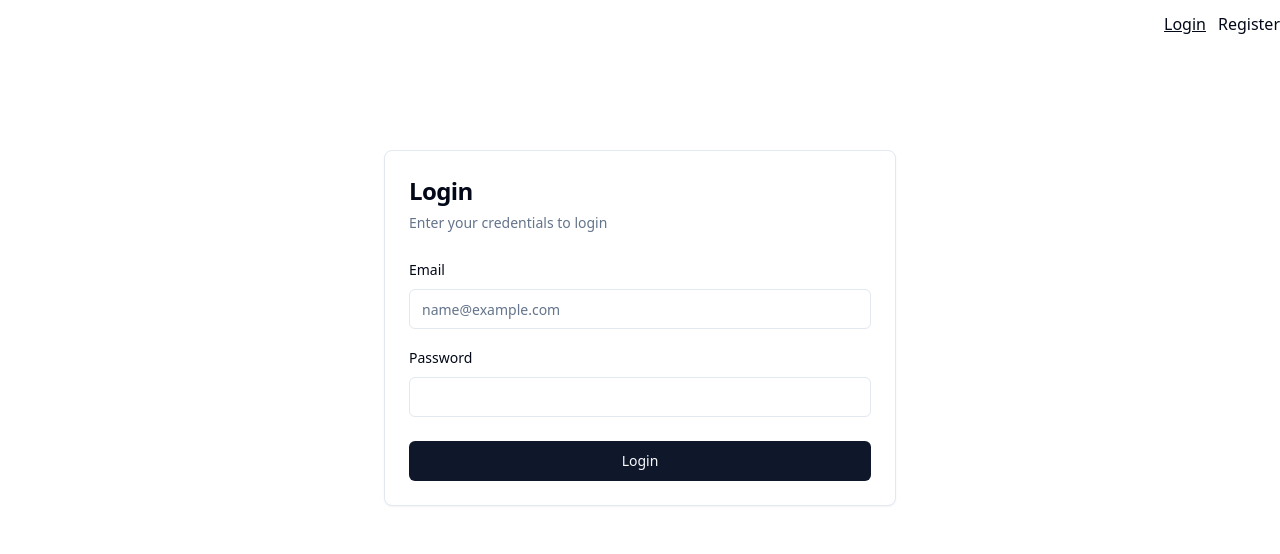
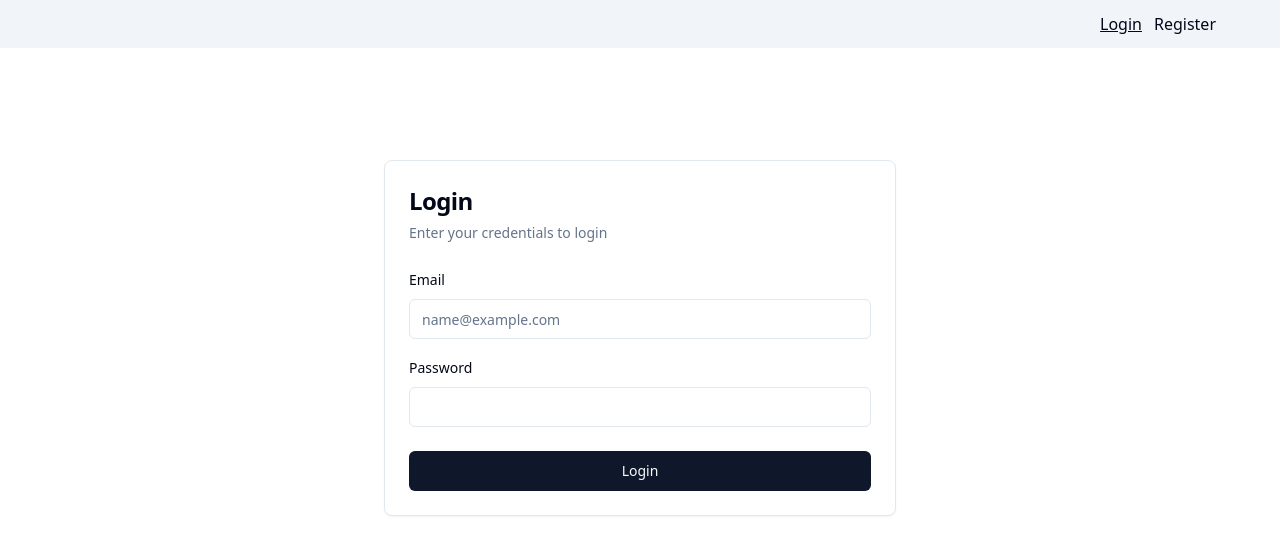
Before and after one commit to danilodavid521/svelte5_auth, a SvelteKit app: page /login in a window 1280 px wide. Shown: the top 554 px of the page. Built offline with nearby package versions, Linux system fonts and the light colour scheme; no server answers.

Commit message:
UI update

```diff
--- a/src/lib/components/Header.svelte
+++ b/src/lib/components/Header.svelte
@@ -4,8 +4,8 @@
 	const { session } = $props();
 </script>
 
-<header class="mx-auto flex w-full max-w-7xl justify-end py-3">
-	<div class="flex flex-row items-center gap-3">
+<header class="mx-auto flex w-full justify-center bg-slate-100 py-3">
+	<div class="mx-auto flex w-full max-w-6xl flex-row items-center justify-end gap-3">
 		{#if session}
 			<form action="/logout?/logout" method="POST">
 				<button type="submit" class="hover:underline">Logout</button>
--- a/src/routes/+layout.svelte
+++ b/src/routes/+layout.svelte
@@ -19,6 +19,6 @@
 </script>
 
 <Header {session} />
-<main class="flex h-full min-h-[70vh]">
+<main class="flex h-full min-h-[70vh] pt-5">
 	{@render children()}
 </main>
--- a/src/routes/[profile_id]/profile/+page.svelte
+++ b/src/routes/[profile_id]/profile/+page.svelte
@@ -1,4 +1,6 @@
 <script lang="ts">
+	import { buttonVariants } from '$lib/components/ui/button/button.svelte';
+
 	const { data } = $props();
 </script>
 
@@ -6,22 +8,33 @@
 	<title>User profile</title>
 </svelte:head>
 
-<main class="mx-auto flex w-full max-w-7xl flex-col">
+<main class="mx-auto flex w-full max-w-5xl flex-col">
 	<div class="flex items-center justify-between space-y-2">
 		<div>
 			<h2 class="text-2xl font-bold tracking-tight">Users profile</h2>
 			<p class="text-muted-foreground">Profile details</p>
 		</div>
-		{#if data.user && data.user.id == data.profile.user_id}
-			<a href={'profile/edit'} class="font-semibold hover:underline"> Edit profile </a>
-		{/if}
+		<div class="flex flex-row gap-3">
+			<a href={'/'} class="font-semibold hover:underline {buttonVariants({ variant: 'outline' })}">
+				Back
+			</a>
+
+			{#if data.user && data.user.id == data.profile.user_id}
+				<a
+					href={'profile/edit'}
+					class="font-semibold hover:underline {buttonVariants({ variant: 'secondary' })}"
+				>
+					Edit profile
+				</a>
+			{/if}
+		</div>
 	</div>
 	<div class="mt-5 flex flex-col gap-3">
 		{#if data.avatar_url}
 			<img src={data.avatar_url} alt="avatar" class="h-32 w-32 rounded-full object-cover" />
 		{/if}
 		<p class="text-lg">
-			{data.profile.user_id}
+			<!-- {data.profile.user_id} -->
 		</p>
 		<p>
 			{data.profile?.bio}
```
